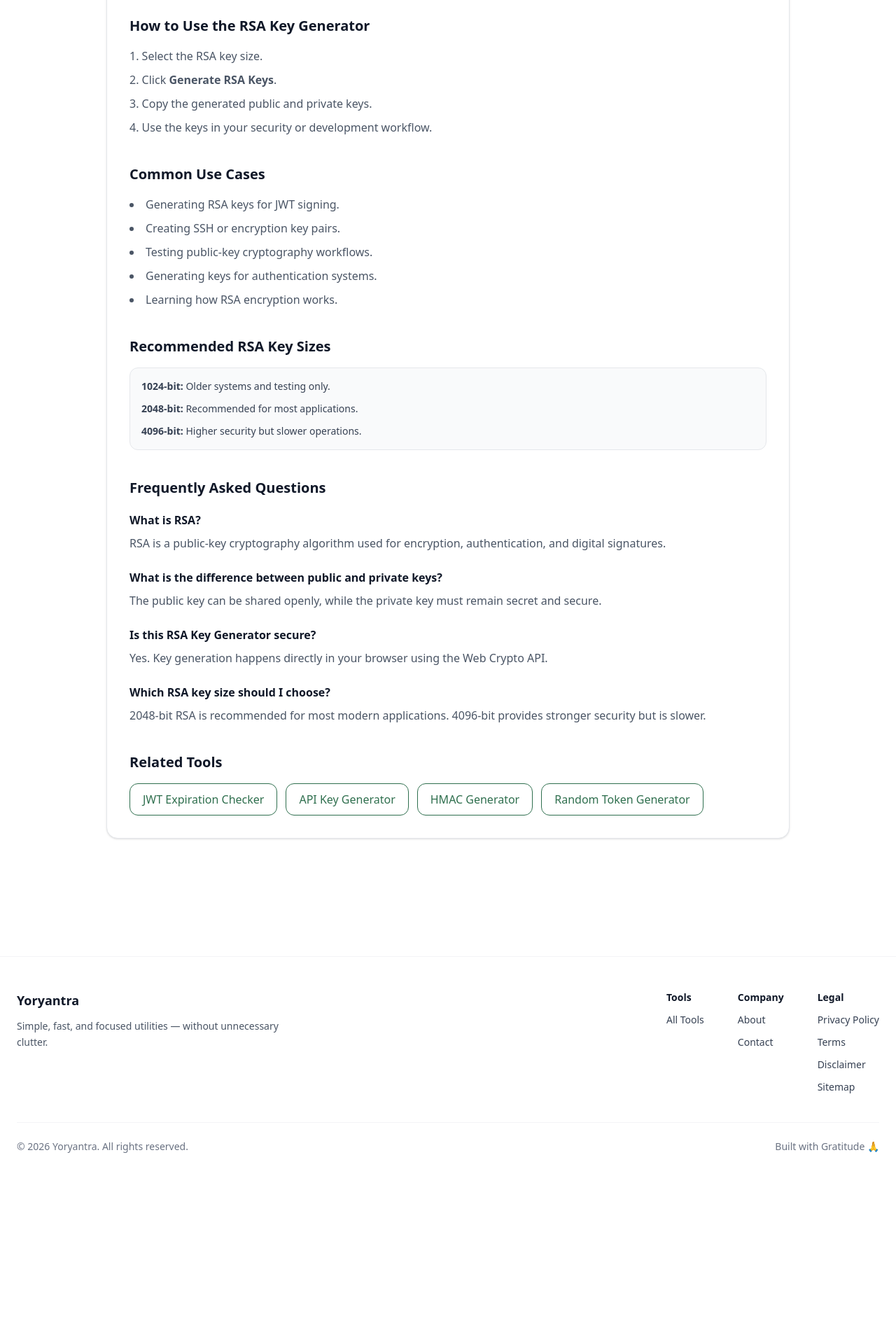
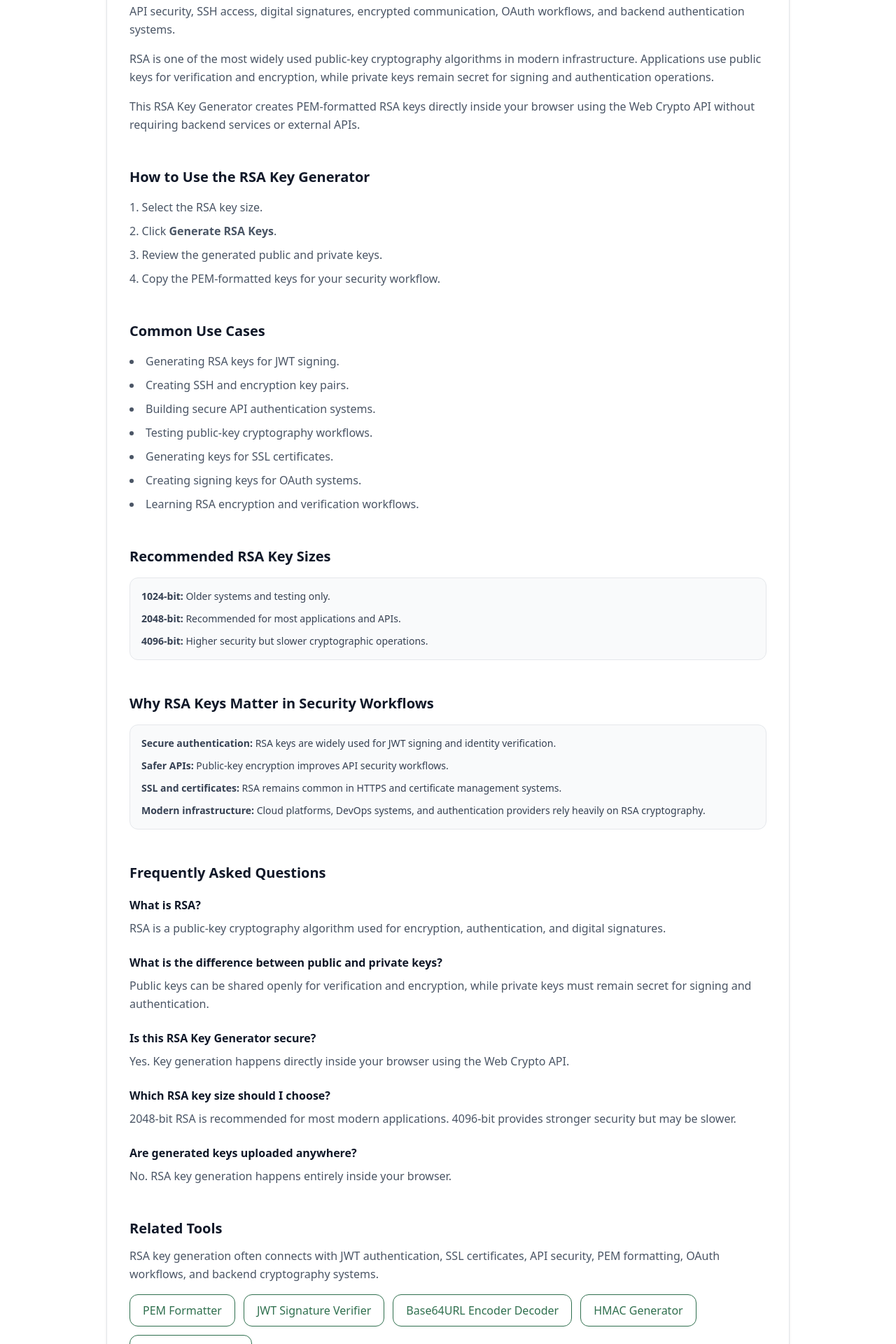
Before and after one commit to vaarunsonawwane-ops/yoryantra-new, a Next.js app: page /tools/rsa-key-generator in a window 1280 px wide. Shown: the part 1400-3320 px from the top of the page at 70% size. Before the commit the page ends 3096 px from the top, so only its background shows below. Built offline with nearby package versions, Linux system fonts and the light colour scheme.

Commit message:
RSA Key Generator SEO update

```diff
--- a/app/tools/rsa-key-generator/ToolClient.tsx
+++ b/app/tools/rsa-key-generator/ToolClient.tsx
@@ -5,18 +5,29 @@ import Link from "next/link";
 import ToolShell from "@/app/components/ToolShell";
 
 export default function ToolClient() {
-  const [keySize, setKeySize] = useState(2048);
-  const [publicKey, setPublicKey] = useState("");
-  const [privateKey, setPrivateKey] = useState("");
-  const [loading, setLoading] = useState(false);
+  const [keySize, setKeySize] =
+    useState(2048);
 
-  const arrayBufferToBase64 = (buffer: ArrayBuffer) => {
-    const bytes = new Uint8Array(buffer);
+  const [publicKey, setPublicKey] =
+    useState("");
+
+  const [privateKey, setPrivateKey] =
+    useState("");
+
+  const [loading, setLoading] =
+    useState(false);
+
+  const arrayBufferToBase64 = (
+    buffer: ArrayBuffer
+  ) => {
+    const bytes =
+      new Uint8Array(buffer);
 
     let binary = "";
 
     bytes.forEach((b) => {
-      binary += String.fromCharCode(b);
+      binary +=
+        String.fromCharCode(b);
     });
 
     return window.btoa(binary);
@@ -24,50 +35,71 @@ export default function ToolClient() {
 
   const formatPEM = (
     base64: string,
-    type: "PUBLIC KEY" | "PRIVATE KEY"
+    type:
+      | "PUBLIC KEY"
+      | "PRIVATE KEY"
   ) => {
-    const lines = base64.match(/.{1,64}/g)?.join("\n") || base64;
+    const lines = base64
+      .match(/.{1,64}/g)
+      ?.join("\n") || base64;
 
     return `-----BEGIN ${type}-----\n${lines}\n-----END ${type}-----`;
   };
 
-  const generateKeys = async () => {
+  const generateKeys =
+    async () => {
       try {
         setLoading(true);
 
-      const keyPair = await window.crypto.subtle.generateKey(
+        const keyPair =
+          await window.crypto.subtle.generateKey(
             {
               name: "RSASSA-PKCS1-v1_5",
-          modulusLength: keySize,
-          publicExponent: new Uint8Array([1, 0, 1]),
+              modulusLength:
+                keySize,
+              publicExponent:
+                new Uint8Array([
+                  1, 0, 1,
+                ]),
               hash: "SHA-256",
             },
             true,
             ["sign", "verify"]
           );
 
-      const exportedPublicKey = await window.crypto.subtle.exportKey(
+        const exportedPublicKey =
+          await window.crypto.subtle.exportKey(
             "spki",
             keyPair.publicKey
           );
 
-      const exportedPrivateKey = await window.crypto.subtle.exportKey(
+        const exportedPrivateKey =
+          await window.crypto.subtle.exportKey(
             "pkcs8",
             keyPair.privateKey
           );
 
-      const publicPem = formatPEM(
-        arrayBufferToBase64(exportedPublicKey),
+        const publicPem =
+          formatPEM(
+            arrayBufferToBase64(
+              exportedPublicKey
+            ),
             "PUBLIC KEY"
           );
 
-      const privatePem = formatPEM(
-        arrayBufferToBase64(exportedPrivateKey),
+        const privatePem =
+          formatPEM(
+            arrayBufferToBase64(
+              exportedPrivateKey
+            ),
             "PRIVATE KEY"
           );
 
         setPublicKey(publicPem);
-      setPrivateKey(privatePem);
+
+        setPrivateKey(
+          privatePem
+        );
       } finally {
         setLoading(false);
       }
@@ -92,12 +124,26 @@ export default function ToolClient() {
 
         <select
           value={keySize}
-          onChange={(e) => setKeySize(Number(e.target.value))}
+          onChange={(e) =>
+            setKeySize(
+              Number(
+                e.target.value
+              )
+            )
+          }
           className="w-full rounded-xl border border-gray-300 bg-white p-4 text-sm outline-none focus:ring-2 focus:ring-[var(--green)] focus:border-transparent transition"
         >
-          <option value={1024}>1024</option>
-          <option value={2048}>2048 Recommended</option>
-          <option value={4096}>4096 High Security</option>
+          <option value={1024}>
+            1024
+          </option>
+
+          <option value={2048}>
+            2048 Recommended
+          </option>
+
+          <option value={4096}>
+            4096 High Security
+          </option>
         </select>
       </div>
 
@@ -108,7 +154,9 @@ export default function ToolClient() {
           className="yoryantra-btn"
           disabled={loading}
         >
-          {loading ? "Generating..." : "Generate RSA Keys"}
+          {loading
+            ? "Generating..."
+            : "Generate RSA Keys"}
         </button>
 
         <button
@@ -128,7 +176,11 @@ export default function ToolClient() {
 
           {publicKey && (
             <button
-              onClick={() => navigator.clipboard.writeText(publicKey)}
+              onClick={() =>
+                navigator.clipboard.writeText(
+                  publicKey
+                )
+              }
               className="yoryantra-btn-outline text-sm"
             >
               Copy
@@ -137,7 +189,8 @@ export default function ToolClient() {
         </div>
 
         <div className="yoryantra-output min-h-[180px] text-sm whitespace-pre-wrap break-words overflow-auto">
-          {publicKey || "Generated RSA public key will appear here..."}
+          {publicKey ||
+            "Generated RSA public key will appear here..."}
         </div>
       </div>
 
@@ -150,7 +203,11 @@ export default function ToolClient() {
 
           {privateKey && (
             <button
-              onClick={() => navigator.clipboard.writeText(privateKey)}
+              onClick={() =>
+                navigator.clipboard.writeText(
+                  privateKey
+                )
+              }
               className="yoryantra-btn-outline text-sm"
             >
               Copy
@@ -159,27 +216,49 @@ export default function ToolClient() {
         </div>
 
         <div className="yoryantra-output min-h-[220px] text-sm whitespace-pre-wrap break-words overflow-auto">
-          {privateKey || "Generated RSA private key will appear here..."}
+          {privateKey ||
+            "Generated RSA private key will appear here..."}
         </div>
       </div>
 
+      {/* PRIVACY */}
+      <div className="mt-8 rounded-xl border border-yellow-200 bg-yellow-50 p-4">
+        <h3 className="text-sm font-semibold text-yellow-900">
+          Privacy Note
+        </h3>
+
+        <p className="mt-2 text-sm leading-relaxed text-yellow-800">
+          RSA key generation happens locally inside your browser using the Web
+          Crypto API. Your keys are never uploaded, stored, or processed on any
+          external server.
+        </p>
+      </div>
+
       {/* SEO CONTENT */}
-      <section className="mt-12 border-t border-gray-200 pt-10 space-y-10">
+      <section className="mt-12 border-t border-gray-200 pt-10 space-y-12">
         <div>
           <h2 className="text-2xl font-semibold text-gray-900">
-            What is RSA Key Generator?
+            Generating RSA Keys for JWTs, APIs, and Certificates
           </h2>
 
           <p className="mt-4 text-gray-600 leading-relaxed">
-            RSA Key Generator helps you generate RSA public and private key
-            pairs instantly in your browser. RSA keys are commonly used for
-            encryption, authentication, digital signatures, SSH access, JWT
-            signing, SSL certificates, and secure communication workflows.
+            RSA key generation helps developers create secure public and private
+            key pairs for JWT authentication, SSL certificates, API security,
+            SSH access, digital signatures, encrypted communication, OAuth
+            workflows, and backend authentication systems.
           </p>
 
           <p className="mt-4 text-gray-600 leading-relaxed">
-            The generated keys are created locally in your browser using the Web
-            Crypto API. No keys are uploaded or stored on any server.
+            RSA is one of the most widely used public-key cryptography
+            algorithms in modern infrastructure. Applications use public keys
+            for verification and encryption, while private keys remain secret
+            for signing and authentication operations.
+          </p>
+
+          <p className="mt-4 text-gray-600 leading-relaxed">
+            This RSA Key Generator creates PEM-formatted RSA keys directly
+            inside your browser using the Web Crypto API without requiring
+            backend services or external APIs.
           </p>
         </div>
 
@@ -189,10 +268,27 @@ export default function ToolClient() {
           </h2>
 
           <ol className="mt-4 list-decimal list-inside space-y-2 text-gray-600 leading-relaxed">
-            <li>Select the RSA key size.</li>
-            <li>Click <strong>Generate RSA Keys</strong>.</li>
-            <li>Copy the generated public and private keys.</li>
-            <li>Use the keys in your security or development workflow.</li>
+            <li>
+              Select the RSA key size.
+            </li>
+
+            <li>
+              Click{" "}
+              <strong>
+                Generate RSA Keys
+              </strong>.
+            </li>
+
+            <li>
+              Review the generated
+              public and private keys.
+            </li>
+
+            <li>
+              Copy the PEM-formatted
+              keys for your security
+              workflow.
+            </li>
           </ol>
         </div>
 
@@ -202,11 +298,41 @@ export default function ToolClient() {
           </h2>
 
           <ul className="mt-4 list-disc list-inside space-y-2 text-gray-600 leading-relaxed">
-            <li>Generating RSA keys for JWT signing.</li>
-            <li>Creating SSH or encryption key pairs.</li>
-            <li>Testing public-key cryptography workflows.</li>
-            <li>Generating keys for authentication systems.</li>
-            <li>Learning how RSA encryption works.</li>
+            <li>
+              Generating RSA keys for
+              JWT signing.
+            </li>
+
+            <li>
+              Creating SSH and
+              encryption key pairs.
+            </li>
+
+            <li>
+              Building secure API
+              authentication systems.
+            </li>
+
+            <li>
+              Testing public-key
+              cryptography workflows.
+            </li>
+
+            <li>
+              Generating keys for SSL
+              certificates.
+            </li>
+
+            <li>
+              Creating signing keys
+              for OAuth systems.
+            </li>
+
+            <li>
+              Learning RSA encryption
+              and verification
+              workflows.
+            </li>
           </ul>
         </div>
 
@@ -218,15 +344,77 @@ export default function ToolClient() {
           <div className="mt-4 rounded-xl border border-gray-200 bg-gray-50 p-4 text-sm text-gray-700">
             <ul className="space-y-3">
               <li>
-                <strong>1024-bit:</strong> Older systems and testing only.
+                <strong>
+                  1024-bit:
+                </strong>{" "}
+                Older systems and
+                testing only.
               </li>
 
               <li>
-                <strong>2048-bit:</strong> Recommended for most applications.
+                <strong>
+                  2048-bit:
+                </strong>{" "}
+                Recommended for most
+                applications and APIs.
               </li>
 
               <li>
-                <strong>4096-bit:</strong> Higher security but slower operations.
+                <strong>
+                  4096-bit:
+                </strong>{" "}
+                Higher security but
+                slower cryptographic
+                operations.
+              </li>
+            </ul>
+          </div>
+        </div>
+
+        <div>
+          <h2 className="text-xl font-semibold text-gray-900">
+            Why RSA Keys Matter in Security Workflows
+          </h2>
+
+          <div className="mt-4 rounded-xl border border-gray-200 bg-gray-50 p-4 text-sm text-gray-700">
+            <ul className="space-y-3">
+              <li>
+                <strong>
+                  Secure authentication:
+                </strong>{" "}
+                RSA keys are widely
+                used for JWT signing
+                and identity
+                verification.
+              </li>
+
+              <li>
+                <strong>
+                  Safer APIs:
+                </strong>{" "}
+                Public-key encryption
+                improves API security
+                workflows.
+              </li>
+
+              <li>
+                <strong>
+                  SSL and certificates:
+                </strong>{" "}
+                RSA remains common in
+                HTTPS and certificate
+                management systems.
+              </li>
+
+              <li>
+                <strong>
+                  Modern infrastructure:
+                </strong>{" "}
+                Cloud platforms,
+                DevOps systems, and
+                authentication
+                providers rely heavily
+                on RSA cryptography.
               </li>
             </ul>
           </div>
@@ -255,8 +443,9 @@ export default function ToolClient() {
               </h3>
 
               <p className="mt-2 text-gray-600 leading-relaxed">
-                The public key can be shared openly, while the private key must
-                remain secret and secure.
+                Public keys can be shared openly for verification and
+                encryption, while private keys must remain secret for signing
+                and authentication.
               </p>
             </div>
 
@@ -266,8 +455,8 @@ export default function ToolClient() {
               </h3>
 
               <p className="mt-2 text-gray-600 leading-relaxed">
-                Yes. Key generation happens directly in your browser using the
-                Web Crypto API.
+                Yes. Key generation happens directly inside your browser using
+                the Web Crypto API.
               </p>
             </div>
 
@@ -278,7 +467,17 @@ export default function ToolClient() {
 
               <p className="mt-2 text-gray-600 leading-relaxed">
                 2048-bit RSA is recommended for most modern applications.
-                4096-bit provides stronger security but is slower.
+                4096-bit provides stronger security but may be slower.
+              </p>
+            </div>
+
+            <div>
+              <h3 className="font-semibold text-gray-900">
+                Are generated keys uploaded anywhere?
+              </h3>
+
+              <p className="mt-2 text-gray-600 leading-relaxed">
+                No. RSA key generation happens entirely inside your browser.
               </p>
             </div>
           </div>
@@ -289,21 +488,46 @@ export default function ToolClient() {
             Related Tools
           </h2>
 
+          <p className="mt-3 text-gray-600 leading-relaxed">
+            RSA key generation often connects with JWT authentication, SSL
+            certificates, API security, PEM formatting, OAuth workflows, and
+            backend cryptography systems.
+          </p>
+
           <div className="mt-4 flex flex-wrap gap-3">
-            <Link href="/tools/jwt-expiration-checker" className="yoryantra-btn-outline">
-              JWT Expiration Checker
+            <Link
+              href="/tools/pem-formatter"
+              className="yoryantra-btn-outline"
+            >
+              PEM Formatter
             </Link>
 
-            <Link href="/tools/api-key-generator" className="yoryantra-btn-outline">
-              API Key Generator
+            <Link
+              href="/tools/jwt-signature-verifier"
+              className="yoryantra-btn-outline"
+            >
+              JWT Signature Verifier
             </Link>
 
-            <Link href="/tools/hmac-generator" className="yoryantra-btn-outline">
+            <Link
+              href="/tools/base64url-encoder-decoder"
+              className="yoryantra-btn-outline"
+            >
+              Base64URL Encoder Decoder
+            </Link>
+
+            <Link
+              href="/tools/hmac-generator"
+              className="yoryantra-btn-outline"
+            >
               HMAC Generator
             </Link>
 
-            <Link href="/tools/random-token-generator" className="yoryantra-btn-outline">
-              Random Token Generator
+            <Link
+              href="/tools/api-key-generator"
+              className="yoryantra-btn-outline"
+            >
+              API Key Generator
             </Link>
           </div>
         </div>
```
Lines whose indentation alone changed are shown as unchanged.
